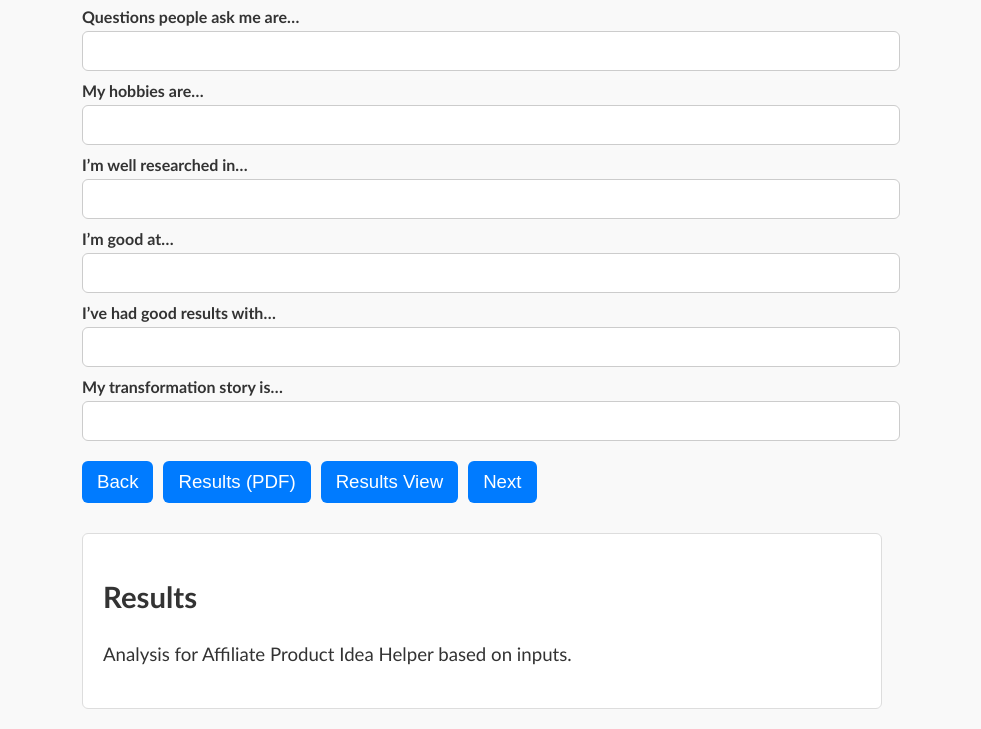
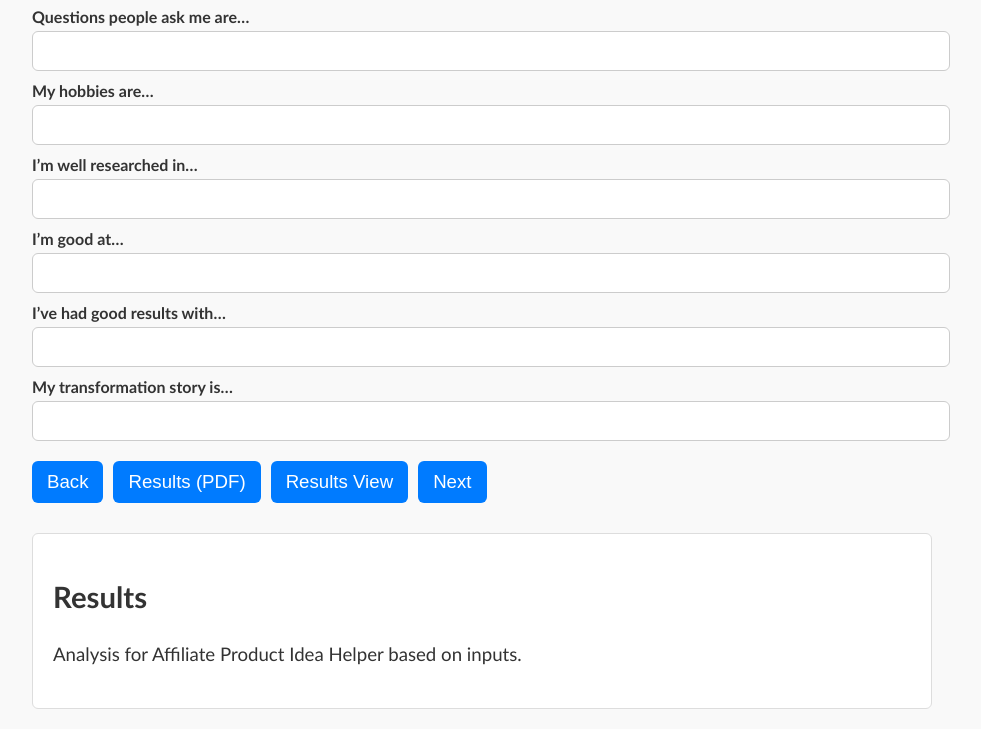
Before and after one commit to nycdogowner/coba, a plain HTML site: page index.html in a window 1280 px wide. Shown: the part 142-871 px from the top of the page, without its empty margins (158-1139 px from the left). Drawn offline with nearby package versions, Linux system fonts and the light colour scheme.

Commit message:
Update style.css

```diff
--- a/style.css
+++ b/style.css
@@ -7,7 +7,7 @@ body {
 }
 
 .container {
-  max-width: 800px;
+  max-width: 900px;
   margin: auto;
   padding: 20px;
 }
@@ -40,6 +40,7 @@ input {
 
 .buttons {
   display: flex;
+  flex-wrap: wrap;
   gap: 10px;
   margin-top: 20px;
 }
```
